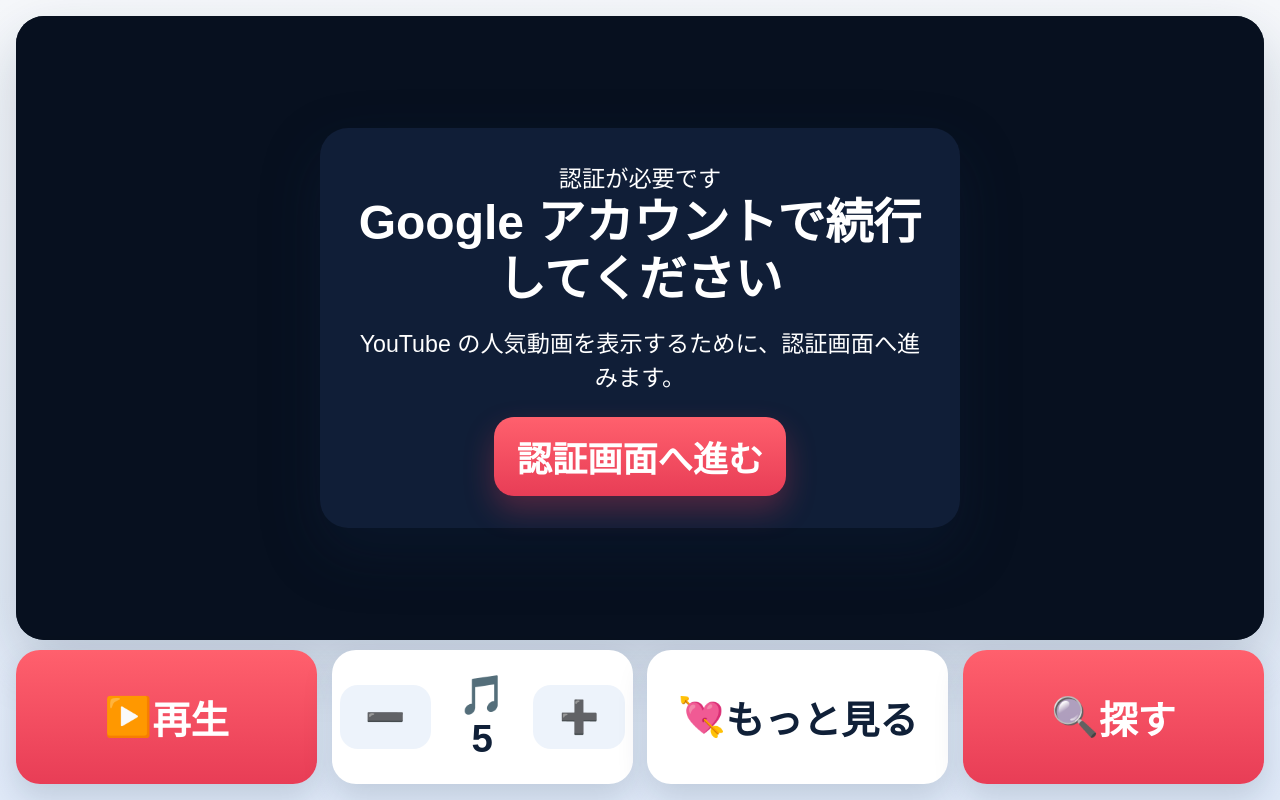
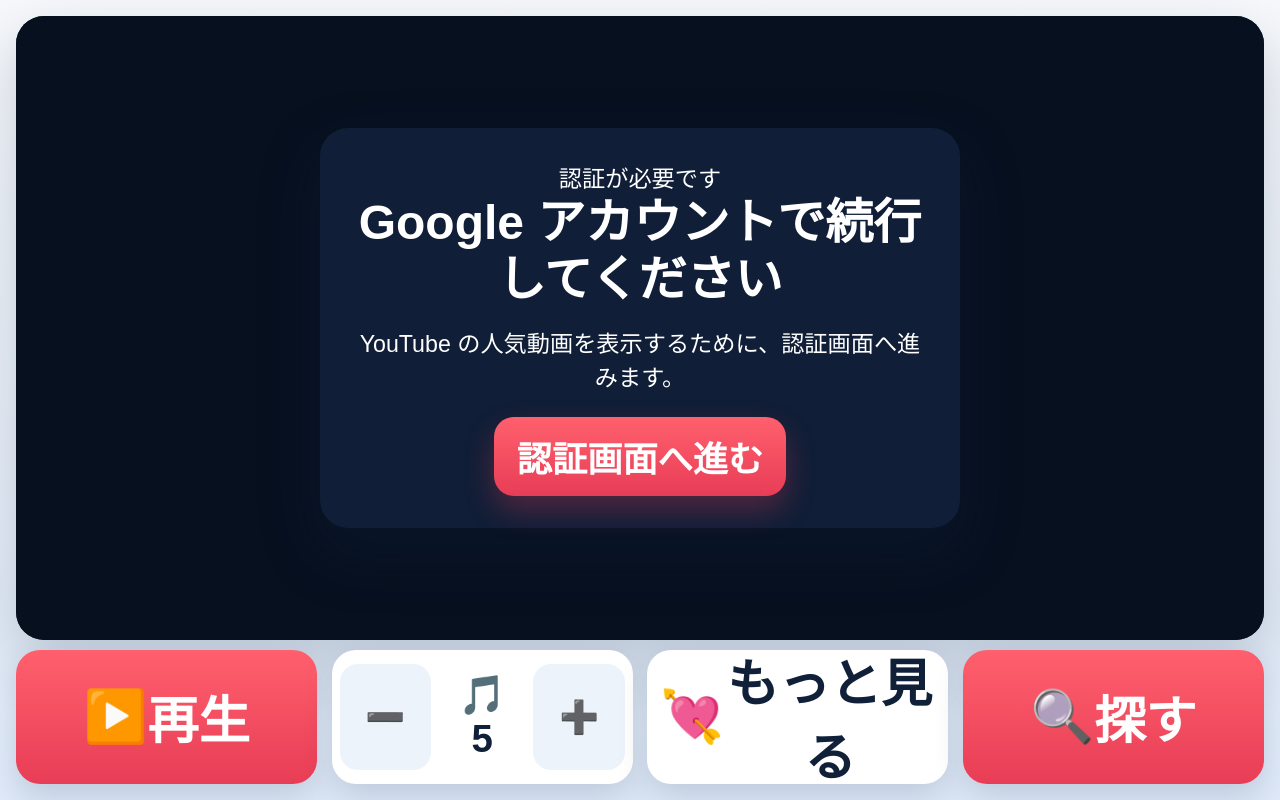
Before and after one commit to yamara-mh/SimpleYoutubePlayer, a website: page index.html in a window 1280 px wide. Drawn offline with Linux system fonts and the light colour scheme.

Commit message:
Adjust font size and mini-button styles
Updated font size and mini-button height in styles.

```diff
--- a/styles.css
+++ b/styles.css
@@ -405,7 +405,7 @@ button {
   border-radius: 24px;
   background: #ffffff;
   color: #102038;
-  font-size: clamp(1.5rem, 3vw, 3rem);
+  font-size: clamp(2rem, 4vw, 5rem);
   font-weight: 800;
   box-shadow: 0 14px 30px rgba(16, 38, 66, 0.15);
 }
@@ -443,8 +443,7 @@ button {
 .mini-button {
   border: none;
   border-radius: 18px;
-  min-width: 4rem;
-  min-height: 4rem;
+  min-height: 100%;
   background: #edf3fb;
   font-size: 2rem;
   font-weight: 800;
```
